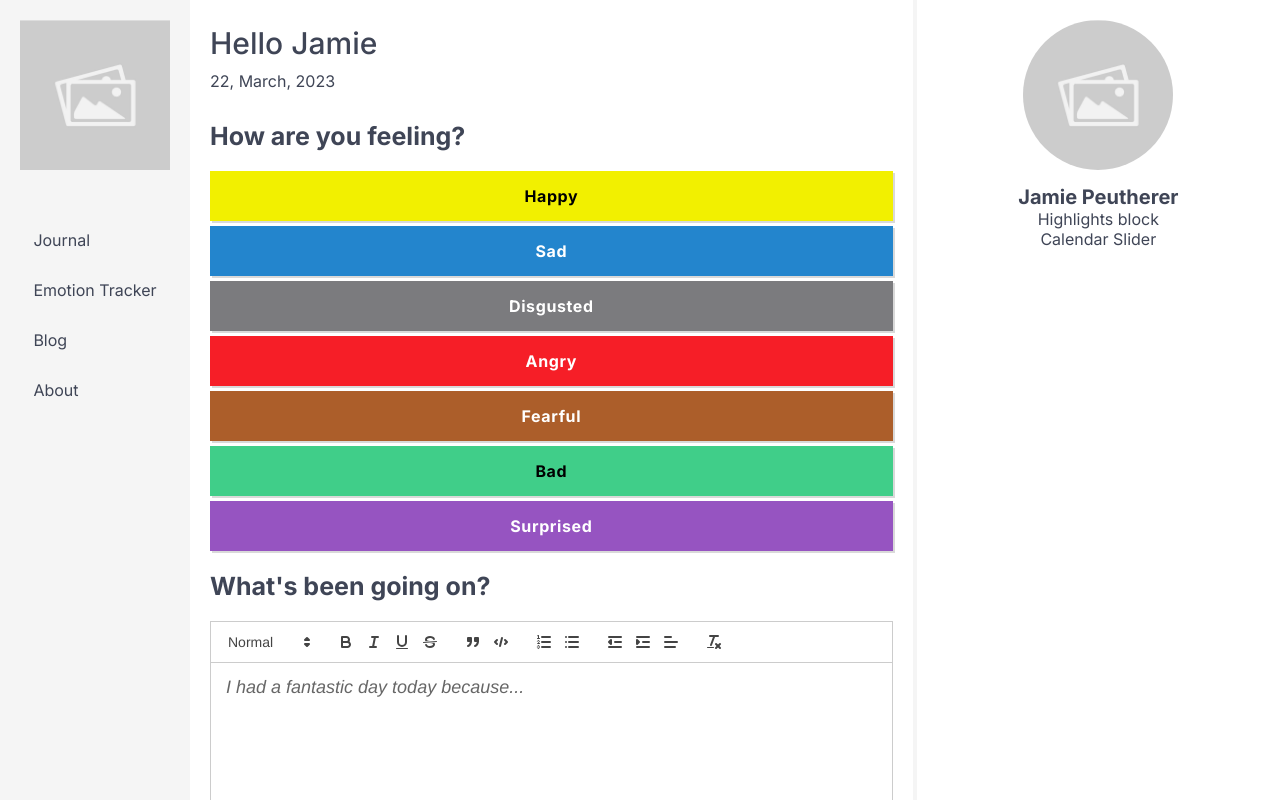
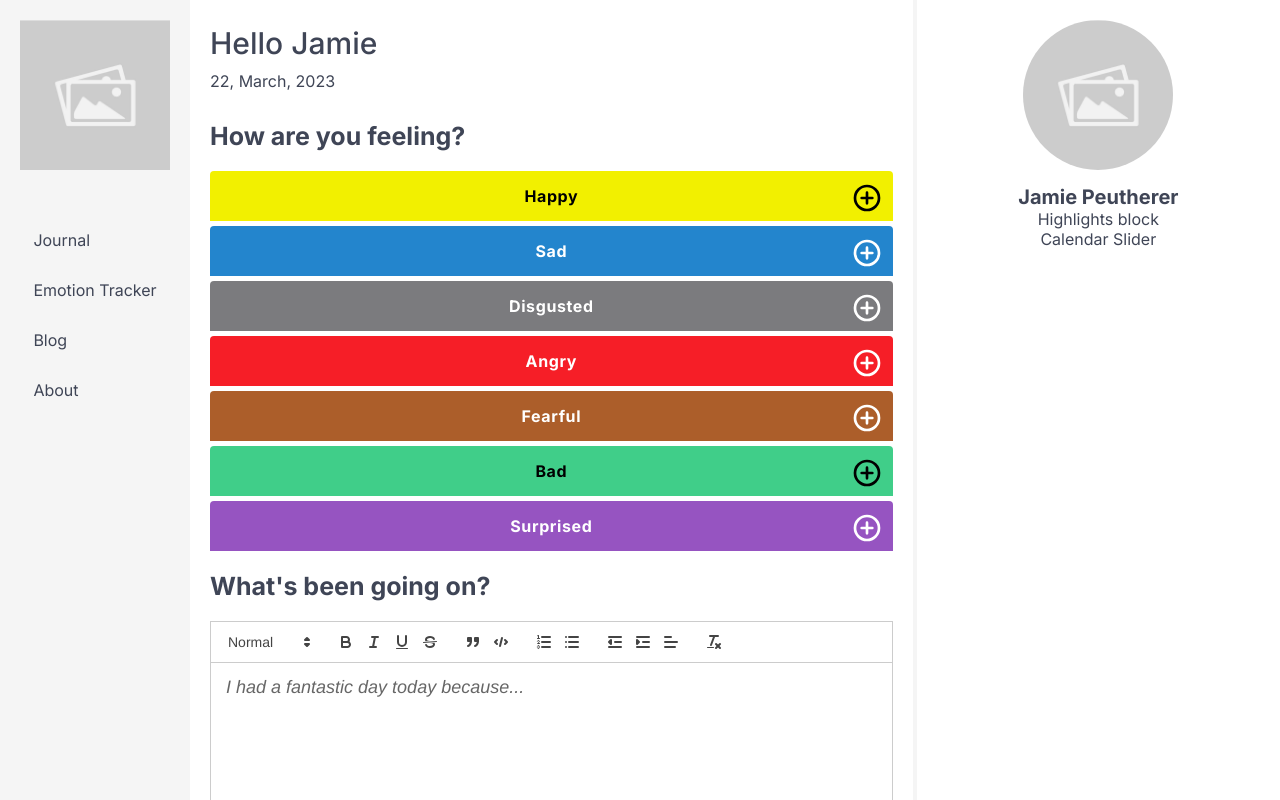
Before and after one commit to Xnanga/feels, a Next.js app in the folder client/: page / in a window 1280 px wide. Shown: the top 800 px of the page. Built offline with nearby package versions, Linux system fonts and the light colour scheme.

Commit message:
Fix rendering of nested emotion accordion buttons and add proptypes

```diff
--- a/client/components/EmotionSelector.js
+++ b/client/components/EmotionSelector.js
@@ -18,6 +18,42 @@ const EmotionSelector = () => {
     selectedEmotion.current = emotionName;
   };
 
+  const renderChildEmotions = (emotionName, level = 0) => {
+    let emotionTree;
+
+    if (level === 0) {
+      emotionTree = emotionWheelData.filter(
+        (emotion) => emotion.name === emotionName
+      );
+    }
+
+    if (level === 1) {
+      emotionWheelData.forEach((emotion) => {
+        const children = emotion.children;
+        const correctChild = children.filter(
+          (emotion) => emotion.name === emotionName
+        );
+        if (correctChild.length > 0) emotionTree = correctChild;
+      });
+    }
+
+    if (level > 1 || !emotionTree?.[0]?.children) return;
+
+    const childEmotions = emotionTree?.[0].children?.map((emotion) => {
+      return (
+        <AccordionButton
+          key={emotion.name}
+          label={emotion.name}
+          onClick={onSelectEmotion}
+          iconSrc={'client/public/svg/add-plus-circle-svgrepo-com.svg'}
+          colorHex={emotion.colorHex}
+          hiddenJSXContent={renderChildEmotions(emotion.name, level + 1)}
+        />
+      );
+    });
+    return <>{childEmotions?.map((emotion) => emotion)}</>;
+  };
+
   return (
     <>
       <h2>How are you feeling?</h2>
@@ -25,13 +61,12 @@ const EmotionSelector = () => {
         {emotionWheelData.map((emotion) => {
           return (
             <AccordionButton
-              key={Math.random()}
+              key={emotion.name}
               label={emotion.name}
+              onClick={onSelectEmotion}
+              iconSrc={'client/public/svg/add-plus-circle-svgrepo-com.svg'}
               colorHex={emotion.colorHex}
-              onSelectEmotion={onSelectEmotion}
-              level={emotion.level}
-              hiddenContent={emotion?.children}
-              currentlySelected={selectedEmotion.current}
+              hiddenJSXContent={renderChildEmotions(emotion.name)}
             />
           );
         })}
--- a/client/components/buttons/AccordionButton.js
+++ b/client/components/buttons/AccordionButton.js
@@ -1,12 +1,34 @@
+import PropTypes from 'prop-types';
 import styled from '@emotion/styled';
 import { useState } from 'react';
+import AddPlusCircle from '../svg-components/AddPlusCircle';
+
+const BarButtonContainer = styled.div`
+  display: flex;
+  flex-direction: column;
+`;
 
 const BarButton = styled.button`
+  position: relative;
+  display: flex;
+  align-items: center;
+  justify-content: center;
+
   height: 5rem;
+  padding: 1rem;
+  text-align: center;
+  text-transform: capitalize;
   background-color: ${({ colorHex }) => colorHex || '#ffffff'};
-  box-shadow: 2px 2px 0px 0px rgba(0, 0, 0, 0.15);
+  border-top-left-radius: 4px;
+  border-top-right-radius: 4px;
   cursor: pointer;
+
+  &:hover {
+    filter: brightness(95%);
+  }
+
   & > span {
+    margin: 0 auto;
     background: inherit;
     background-clip: text;
     color: transparent;
@@ -17,43 +39,60 @@ const BarButton = styled.button`
   }
 `;
 
+const BarButtonIconContainer = styled.div`
+  position: absolute;
+  top: 21%;
+  right: 1rem;
+  filter: invert(1) grayscale(1) contrast(100);
+  pointer-events: none;
+`;
+
+const HiddenContentContainer = styled.div`
+  padding: 1.25rem;
+  background-color: lightgray;
+  border-bottom-left-radius: 4px;
+  border-bottom-right-radius: 4px;
+`;
+
 const AccordionButton = ({
   label,
+  iconSrc,
+  onClick,
   colorHex,
-  level,
-  onSelectEmotion,
-  hiddenContent,
-  currentlySelected,
+  hiddenJSXContent,
 }) => {
   const [accordionOpen, setAccordionOpen] = useState(false);
 
   const handleClick = (e) => {
-    if (hiddenContent) setAccordionOpen((prevState) => !prevState);
-    onSelectEmotion(e.target.textContent);
+    setAccordionOpen((prevState) => !prevState);
+    onClick(e.target.textContent);
   };
 
   return (
-    <>
-      <BarButton colorHex={colorHex} onClick={handleClick} level={level}>
+    <BarButtonContainer>
+      <BarButton colorHex={colorHex} onClick={(e) => handleClick(e)}>
         <span>{label}</span>
+        {iconSrc && (
+          <BarButtonIconContainer>
+            <AddPlusCircle colorHex={colorHex} />
+          </BarButtonIconContainer>
+        )}
       </BarButton>
-      {accordionOpen &&
-        hiddenContent &&
-        hiddenContent.map((emotion) => {
-          return (
-            <AccordionButton
-              key={Math.random()}
-              label={emotion.name}
-              colorHex={emotion.colorHex}
-              onSelectEmotion={onSelectEmotion}
-              level={emotion.level}
-              hiddenContent={emotion?.children}
-              currentlySelected={currentlySelected}
-            />
-          );
-        })}
-    </>
+      {accordionOpen && hiddenJSXContent && (
+        <HiddenContentContainer colorHex={colorHex}>
+          {hiddenJSXContent}
+        </HiddenContentContainer>
+      )}
+    </BarButtonContainer>
   );
 };
 
 export default AccordionButton;
+
+AccordionButton.propTypes = {
+  label: PropTypes.string.isRequired,
+  iconSrc: PropTypes.string,
+  onClick: PropTypes.func.isRequired,
+  colorHex: PropTypes.string,
+  hiddenJSXContent: PropTypes.element,
+};
--- /dev/null
+++ b/client/components/svg-components/AddPlusCircle.js
@@ -0,0 +1,22 @@
+import * as React from 'react';
+
+const AddPlusCircle = (props) => (
+  <svg
+    width={32}
+    height={32}
+    viewBox="0 0 24 24"
+    fill="none"
+    xmlns="http://www.w3.org/2000/svg"
+    {...props}
+  >
+    <path
+      d="M8 12h4m0 0h4m-4 0v4m0-4V8m0 13a9 9 0 1 1 0-18 9 9 0 0 1 0 18Z"
+      stroke={props.colorHex}
+      strokeWidth={2}
+      strokeLinecap="round"
+      strokeLinejoin="round"
+    />
+  </svg>
+);
+
+export default AddPlusCircle;
--- a/client/package.json
+++ b/client/package.json
@@ -12,10 +12,13 @@
     "@emotion/react": "^11.10.5",
     "@emotion/styled": "^11.10.5",
     "@next/font": "^13.0.0",
+    "jest": "^29.5.0",
     "next": "13.0.0",
+    "prop-types": "^15.8.1",
     "react": "18.2.0",
     "react-dom": "18.2.0",
-    "react-quill": "^2.0.0"
+    "react-quill": "^2.0.0",
+    "react-testing-library": "^8.0.1"
   },
   "devDependencies": {
     "eslint": "8.26.0",
```
Also changed, not shown: client/public/svg/add-plus-circle.svg (added), 1 other file (tests, documents, lock files or other folders).
